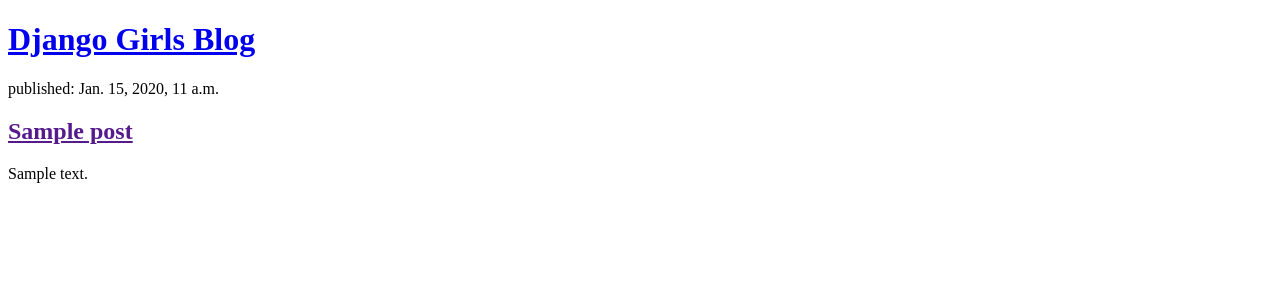
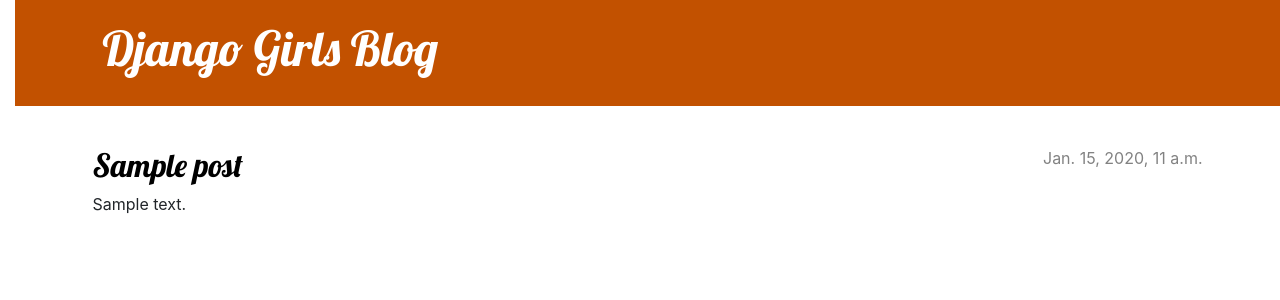
Before and after one commit to cinx/dg-ws-blog, a Django app: page / in a window 1280 px wide. Shown: the top 300 px of the page. Run offline with Django 5.2, Linux system fonts and the light colour scheme; tables that the repository leaves empty hold one stand-in row (values such as "Sample post").

Commit message:
templates

```diff
--- /dev/null
+++ b/dgblog/static/css/dgblog.css
@@ -0,0 +1,80 @@
+/* css! */
+h1 a, h2 a {
+  color: #C25100;
+  font-family: 'Lobster';
+}
+
+body {
+  padding-left: 15px;
+}
+
+.page-header {
+    background-color: #C25100;
+    margin-top: 0;
+    margin-bottom: 40px;
+    padding: 20px 20px 20px 40px;
+}
+
+.page-header h1,
+.page-header h1 a,
+.page-header h1 a:visited,
+.page-header h1 a:active {
+    color: #ffffff;
+    font-size: 36pt;
+    text-decoration: none;
+}
+
+h1,
+h2,
+h3,
+h4 {
+    font-family: 'Lobster', cursive;
+}
+
+.date {
+    color: #828282;
+}
+
+.save {
+    float: right;
+}
+
+.post-form textarea,
+.post-form input {
+    width: 100%;
+}
+
+.top-menu,
+.top-menu:hover,
+.top-menu:visited {
+    color: #ffffff;
+    float: right;
+    font-size: 26pt;
+    margin-right: 20px;
+}
+
+.post {
+    margin-bottom: 70px;
+}
+
+.post h2 a,
+.post h2 a:visited {
+    color: #000000;
+}
+
+.post > .date,
+.post > .actions {
+    float: right;
+}
+
+.btn-default,
+.btn-default:visited {
+    color: #C25100;
+    background: none;
+    border-color: #C25100;
+}
+
+.btn-default:hover {
+    color: #FFFFFF;
+    background-color: #C25100;
+}
--- /dev/null
+++ b/dgblog/templates/dgblog/base.html
@@ -0,0 +1,25 @@
+{% load static %}
+<!DOCTYPE html>
+<html>
+    <head>
+        <title>Django Girls blog</title>
+        <link rel="stylesheet" href="https://cdn.jsdelivr.net/npm/bootstrap@4.5.3/dist/css/bootstrap.min.css" integrity="sha384-TX8t27EcRE3e/ihU7zmQxVncDAy5uIKz4rEkgIXeMed4M0jlfIDPvg6uqKI2xXr2" crossorigin="anonymous">
+        <link href='//fonts.googleapis.com/css?family=Lobster&subset=latin,latin-ext' rel='stylesheet' type='text/css'>
+        <link rel="stylesheet" href="{% static 'css/dgblog.css' %}">
+    </head>
+    <body>
+        <header class="page-header">
+        <div class="container">
+            <h1><a href="/">Django Girls Blog</a></h1>
+        </div>
+        </header>
+        <main class="container">
+            <div class="row">
+                <div class="col">
+                {% block content %}
+                {% endblock %}
+                </div>
+            </div>
+        </main>
+    </body>
+</html>
--- a/dgblog/templates/dgblog/post_list.html
+++ b/dgblog/templates/dgblog/post_list.html
@@ -1,22 +1,15 @@
-<!DOCTYPE html>
-<!DOCTYPE html>
-<html>
-    <head>
-        <title>Django Girls blog</title>
-    </head>
-    <body>
-        <header>
-            <h1><a href="/">Django Girls Blog</a></h1>
-        </header>
-        {% for post in posts %}
+{% extends 'dgblog/base.html' %}
 
-          <article>
-              <time>published: {{ post.published_date }}</time>
-              <h2><a href="">{{ post.title }}</a></h2>
-              <p>{{ post.text|linebreaksbr }}</p>
-          </article>
-
-        {% endfor %}
-
-    </body>
-</html>
+{% block content %}
+    {% for post in posts %}
+        <article class="post">
+            {% if post.published_date %}
+                <time class="date">
+                    {{ post.published_date }}
+                </time>
+            {% endif %}
+            <h2><a href="{% url 'post_detail' pk=post.pk %}">{{ post.title }}</a></h2>
+            <p>{{ post.text|linebreaksbr }}</p>
+        </article>
+    {% endfor %}
+{% endblock %}
--- a/dgblog/urls.py
+++ b/dgblog/urls.py
@@ -2,5 +2,6 @@ from django.urls import path
 from . import views
 
 urlpatterns = [
-  path('', views.post_list, name='post_list')
+  path('', views.post_list, name='post_list'),
+  path('post/<int:pk>/', views.post_detail, name='post_detail'),
 ]
--- a/dgblog/views.py
+++ b/dgblog/views.py
@@ -1,4 +1,4 @@
-from django.shortcuts import render
+from django.shortcuts import render, get_object_or_404
 from django.utils import timezone
 from .models import Post
 
@@ -8,3 +8,7 @@ def post_list(request):
   # posts = Post.objects.filter(published_date__lte=timezone.now()).order_by('-published_date')
   posts = Post.objects.exclude(title__contains='terminal').order_by('published_date')
   return render(request, 'dgblog/post_list.html', {'posts': posts})
+
+def post_detail(request, pk):
+  post = get_object_or_404(Post, pk=pk)
+  return render(request, 'dgblog/post_detail.html', {'post': post})
```
Also changed, not shown: dgblog/templates/dgblog/post_detail.html (added, +11 -0 lines).
